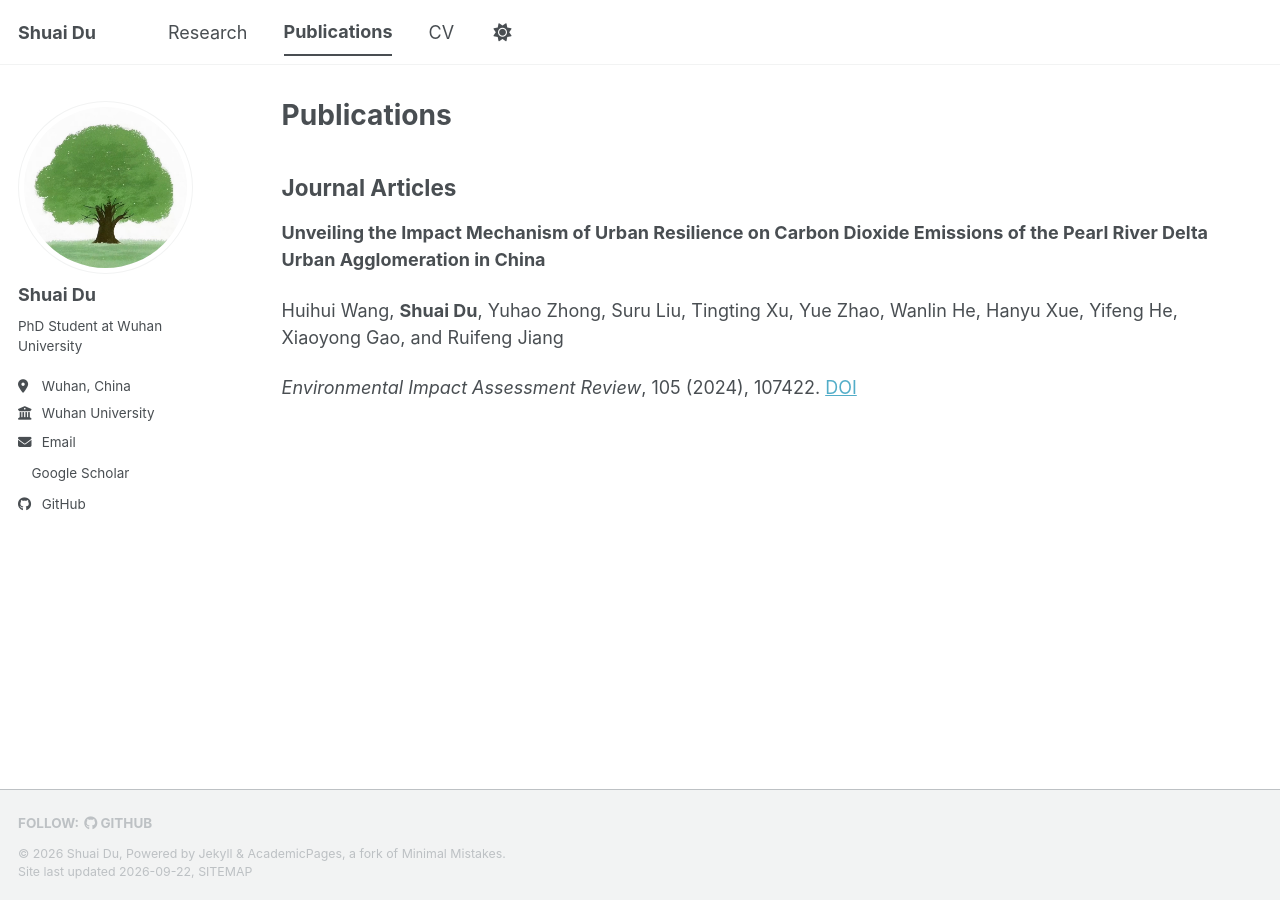
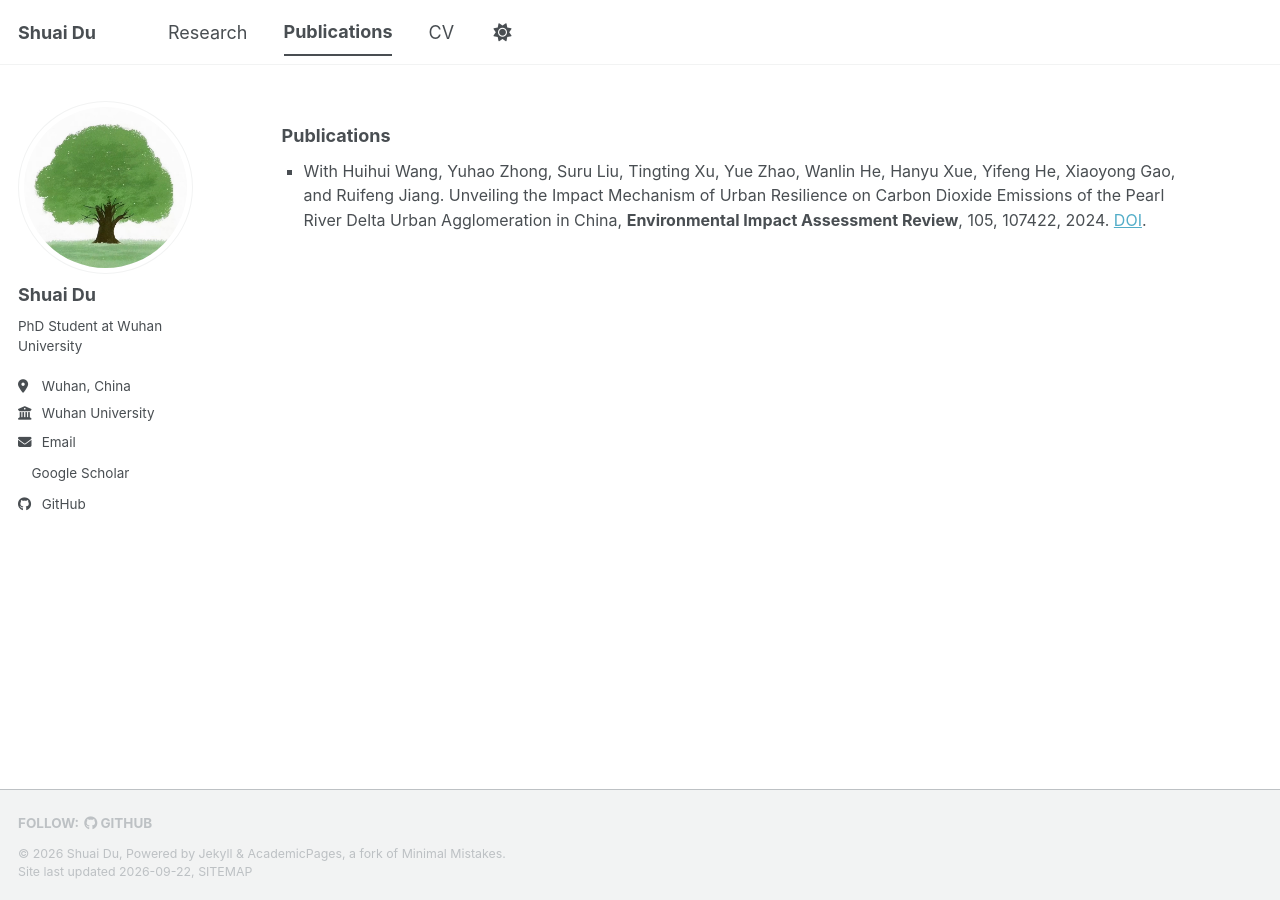
Before and after one commit to shuai-du/shuai-du.github.io, a Jekyll site: the page built from _pages/publications.md, in a window 1280 px wide. Built offline with Jekyll 4.4.1, drawn with Linux system fonts in a browser that asks for light colours; a style sheet for code colours, icons or effects is not loaded; part of the change alters nothing that is shown.

Commit message:
Adopt concise economics-style publications layout

```diff
--- a/_pages/publications.md
+++ b/_pages/publications.md
@@ -1,14 +1,50 @@
 ---
 layout: archive
-title: "Publications"
+title: ""
 permalink: /publications/
 author_profile: true
 ---
 
-## Journal Articles
+<style>
+.publications-container {
+  font-size: 16px;
+  line-height: 1.55;
+  max-width: 900px;
+}
 
-**Unveiling the Impact Mechanism of Urban Resilience on Carbon Dioxide Emissions of the Pearl River Delta Urban Agglomeration in China**
+.publications-container h2 {
+  font-size: 18px;
+  font-weight: 700;
+  margin: 24px 0 12px 0;
+}
 
-Huihui Wang, **Shuai Du**, Yuhao Zhong, Suru Liu, Tingting Xu, Yue Zhao, Wanlin He, Hanyu Xue, Yifeng He, Xiaoyong Gao, and Ruifeng Jiang
+.publications-container ul {
+  list-style-type: square;
+  padding-left: 22px;
+  margin: 0;
+}
 
-*Environmental Impact Assessment Review*, 105 (2024), 107422. [DOI](https://doi.org/10.1016/j.eiar.2024.107422)
+.publications-container li {
+  margin-bottom: 10px;
+}
+
+.publications-container .journal {
+  font-weight: 700;
+}
+
+.publications-container a {
+  text-decoration: underline;
+}
+</style>
+
+<div class="publications-container">
+  <h2>Publications</h2>
+  <ul>
+    <li>
+      With Huihui Wang, Yuhao Zhong, Suru Liu, Tingting Xu, Yue Zhao, Wanlin He, Hanyu Xue, Yifeng He, Xiaoyong Gao, and Ruifeng Jiang.
+      Unveiling the Impact Mechanism of Urban Resilience on Carbon Dioxide Emissions of the Pearl River Delta Urban Agglomeration in China,
+      <span class="journal">Environmental Impact Assessment Review</span>, 105, 107422, 2024.
+      <a href="https://doi.org/10.1016/j.eiar.2024.107422">DOI</a>.
+    </li>
+  </ul>
+</div>
```
